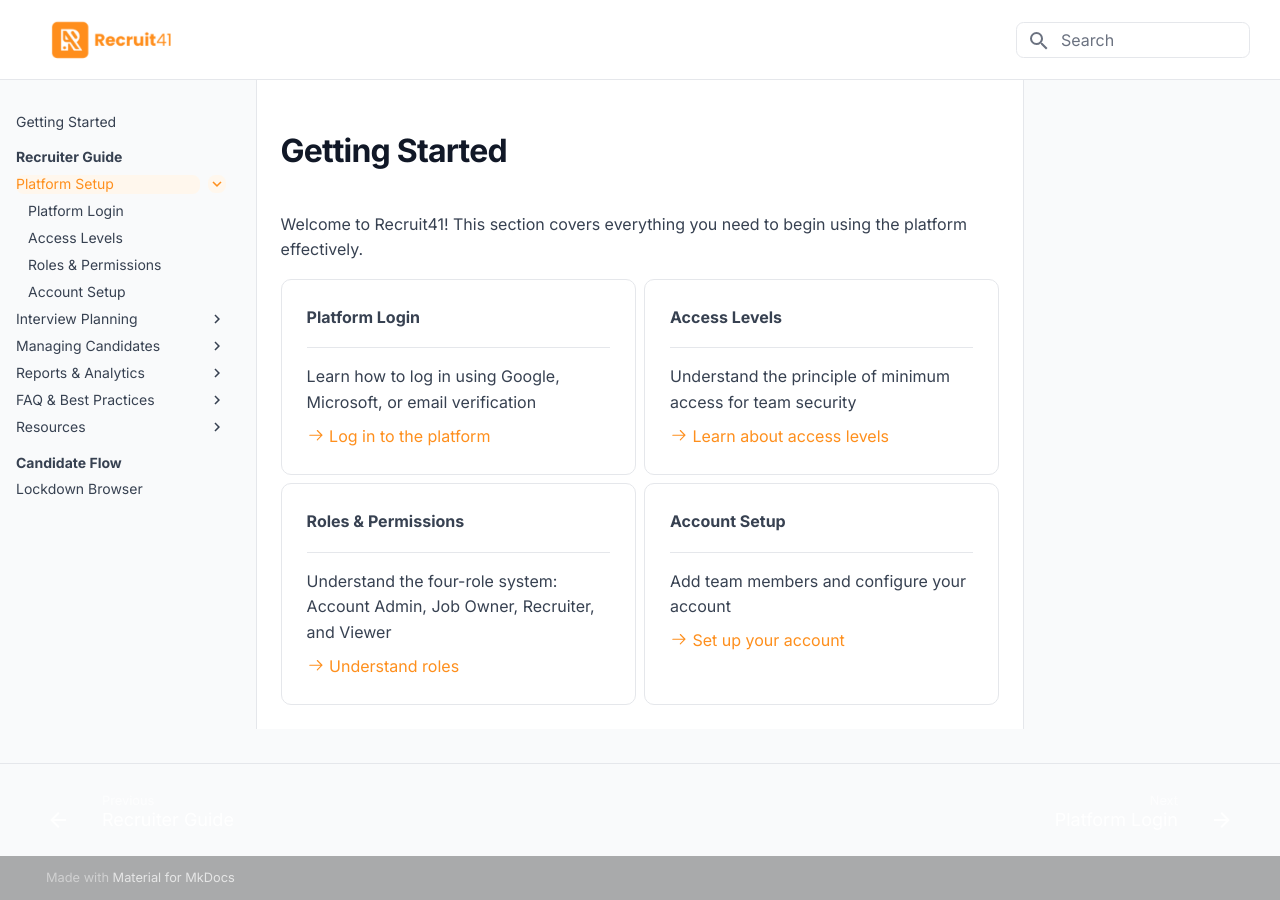
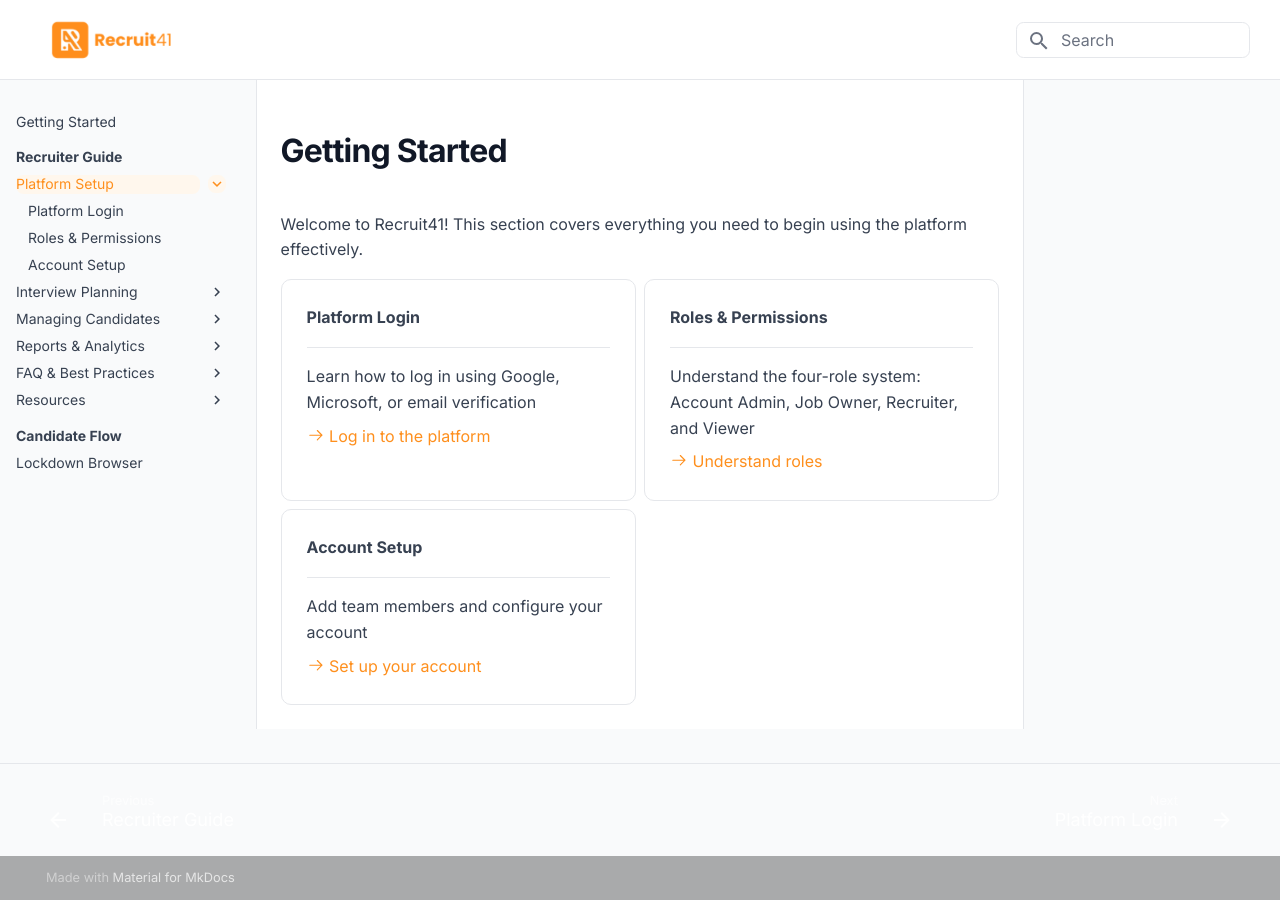
Before and after one commit to recruit41/docs, an MkDocs documentation site: the page built from docs/recruiter/getting-started/index.md, in a window 1280 px wide. Built offline with MkDocs 1.6.1 and Material for MkDocs 9.7.7, drawn with Linux system fonts in a browser that asks for light colours.

Commit message:
content: remove Access Levels topic, add permission matrix colors, rename to Interview Planning
- Remove Access Levels page and all references to it
- Add green/red CSS colors for permission matrix check/cross icons
- Rename "Managing Openings" card to "Interview Planning" on Recruiter Guide

Co-Authored-By: Claude Opus 4.6 <noreply@anthropic.com>

```diff
--- a/docs/recruiter/getting-started/index.md
+++ b/docs/recruiter/getting-started/index.md
@@ -11,14 +11,6 @@ Welcome to Recruit41! This section covers everything you need to begin using the
     Learn how to log in using Google, Microsoft, or email verification
 
     [:octicons-arrow-right-24: Log in to the platform](platform-login.md)
-
--   **Access Levels**
-
-    ---
-
-    Understand the principle of minimum access for team security
-
-    [:octicons-arrow-right-24: Learn about access levels](access-levels.md)
 
 -   **Roles & Permissions**
 
--- a/docs/stylesheets/extra.css
+++ b/docs/stylesheets/extra.css
@@ -520,6 +520,15 @@ details.question > ul {
   background: #9ca3af;
 }
 
+/* --- Permission Matrix Icons --- */
+.md-typeset .green {
+  color: #16a34a !important;
+}
+
+.md-typeset .red {
+  color: #dc2626 !important;
+}
+
 /* --- Transitions (global polish) --- */
 a, .md-nav__link, .md-button, details > summary {
   transition: all 150ms ease;
--- a/mkdocs.yml
+++ b/mkdocs.yml
@@ -102,7 +102,6 @@ nav:
     - Platform Setup:
       - recruiter/getting-started/index.md
       - Platform Login: recruiter/getting-started/platform-login.md
-      - Access Levels: recruiter/getting-started/access-levels.md
       - Roles & Permissions: recruiter/getting-started/roles-and-permissions.md
       - Account Setup: recruiter/getting-started/account-setup.md
     - Interview Planning:
```
Also changed, not shown: docs/recruiter/getting-started/access-levels.md (deleted, +0 -66 lines), docs/recruiter/getting-started/roles-and-permissions.md (+1 -1 lines), docs/recruiter/index.md (+2 -3 lines).
